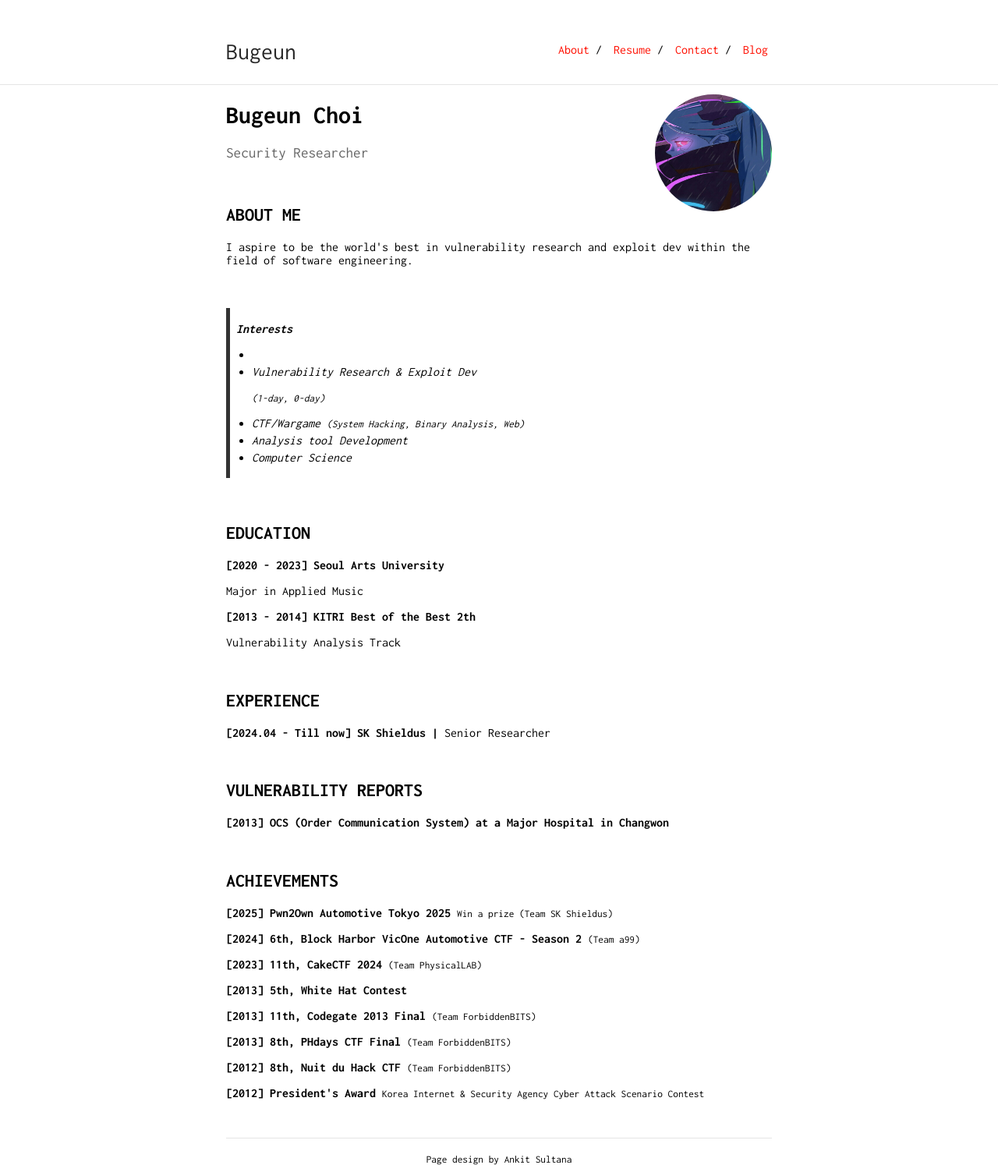
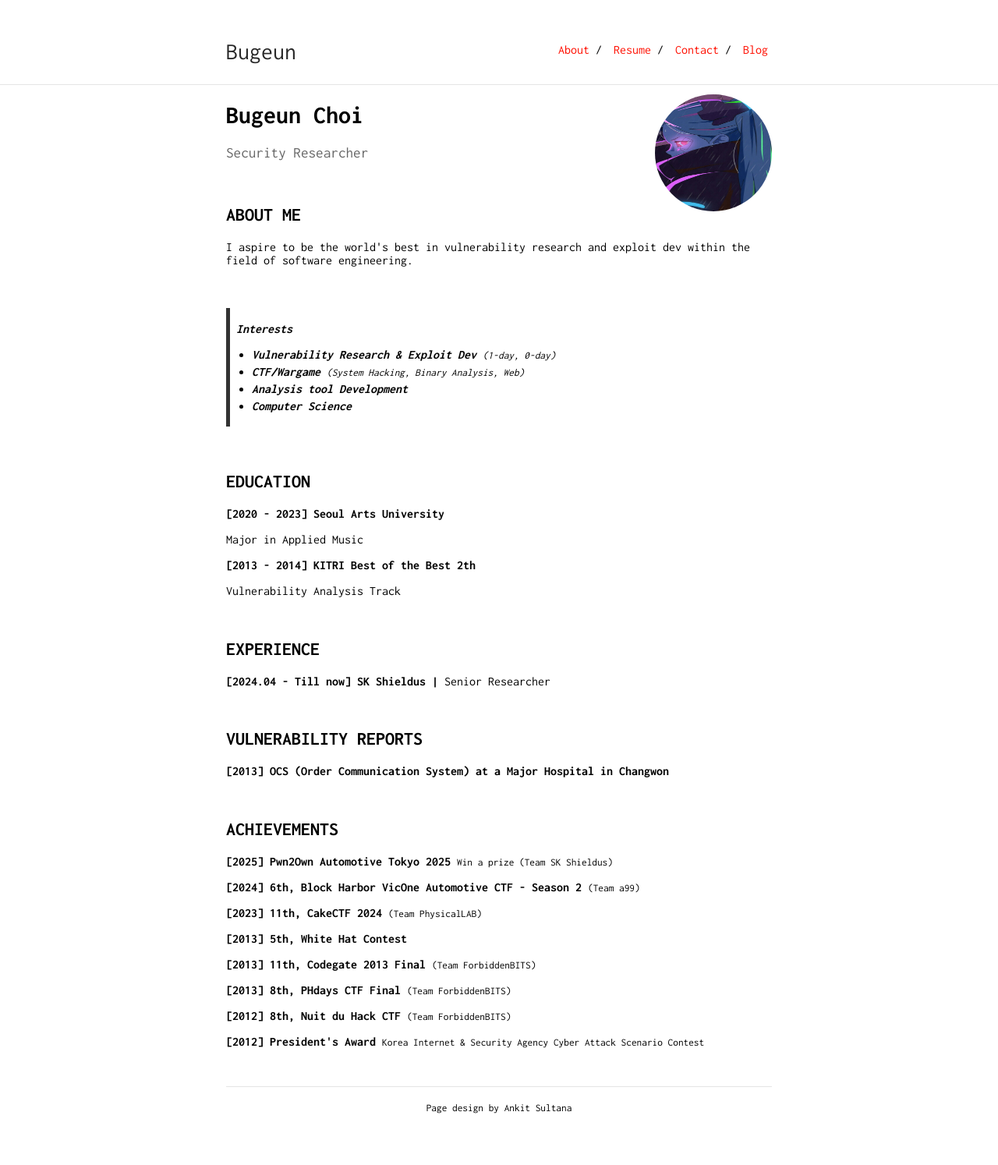
Before and after one commit to Bugeun/bugeun.github.io, a Jekyll site: the page built from index.md, in a window 1280 px wide. Shown: the whole page at 78% size. Built offline with Jekyll 4.4.1, drawn with Linux system fonts in a browser that asks for light colours; after the commit the page ends 1428 px from its top, so only the background shows below that.

```diff
--- a/index.md
+++ b/index.md
@@ -17,10 +17,10 @@ Security Researcher
 
 
 ><b>Interests<b>
-* <li>Vulnerability Research & Exploit Dev</li> <small>(1-day, 0-day)</small>
-* CTF/Wargame <small>(System Hacking, Binary Analysis, Web)</small>
-* Analysis tool Development
-* Computer Science
+* <b>Vulnerability Research & Exploit Dev</b> <small>(1-day, 0-day)</small>
+* <b>CTF/Wargame</b> <small>(System Hacking, Binary Analysis, Web)</small>
+* <b>Analysis tool Development</b>
+* <b>Computer Science</b>
 
 &nbsp;
 
```
